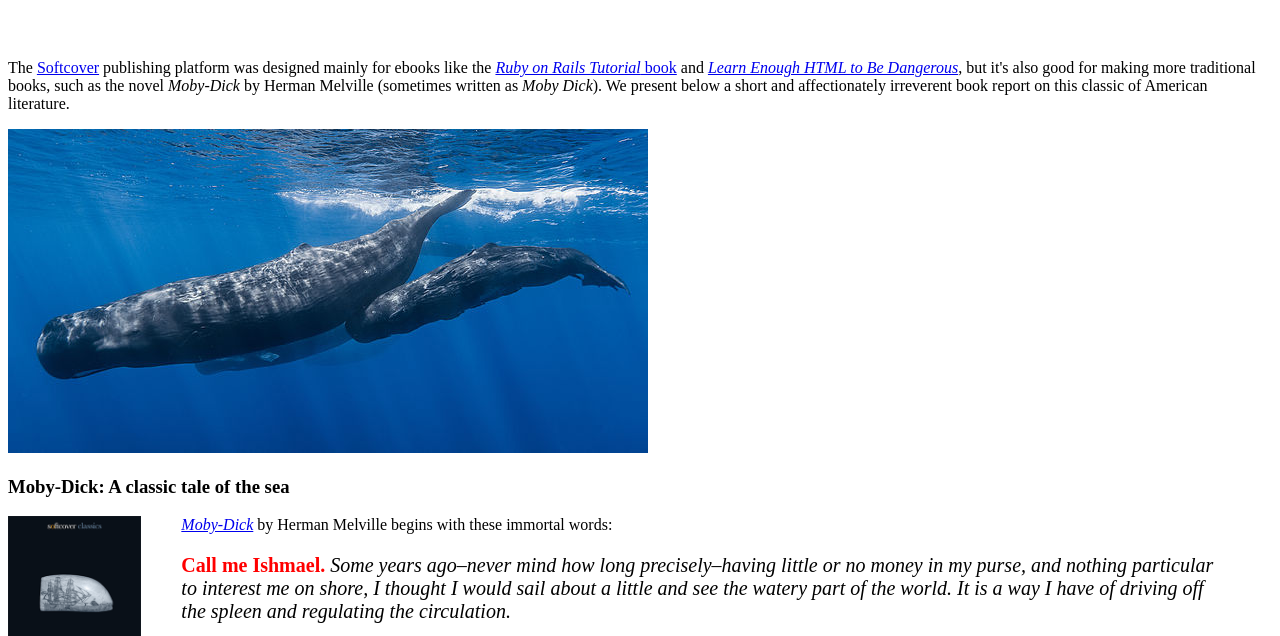
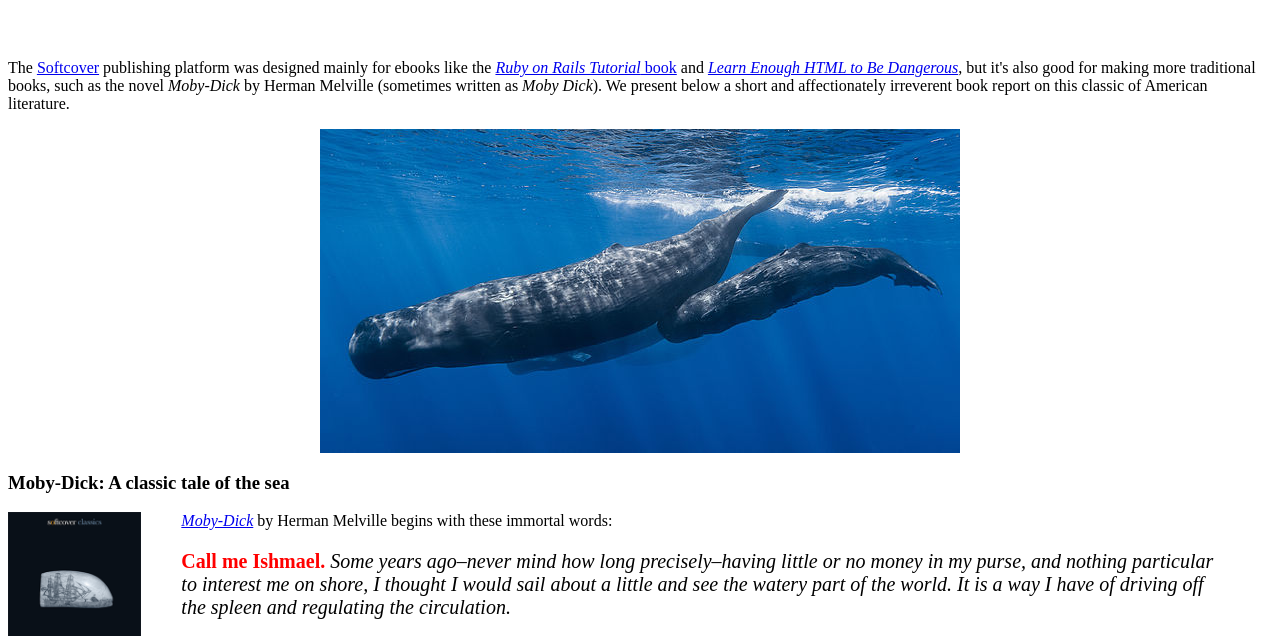
Before and after one commit to alesiong/sample_website, a plain HTML site: page moby_dick.html in a window 1280 px wide. Shown: the part 154-790 px from the top of the page. Drawn offline with Linux system fonts and the light colour scheme.

Commit message:
margin whale image

```diff
--- a/moby_dick.html
+++ b/moby_dick.html
@@ -33,7 +33,8 @@
     </div>
 
     <a href="https://commons.wikimedia.org/wiki/File:Sperm_whale_pod.jpg">
-      <img src="images/sperm_whales.jpg" alt="Sperm whales" />
+      <img src="images/sperm_whales.jpg" alt="Sperm whales"
+      style="display: block; margin: 0 auto;" />
     </a>
 
     <div>
```
